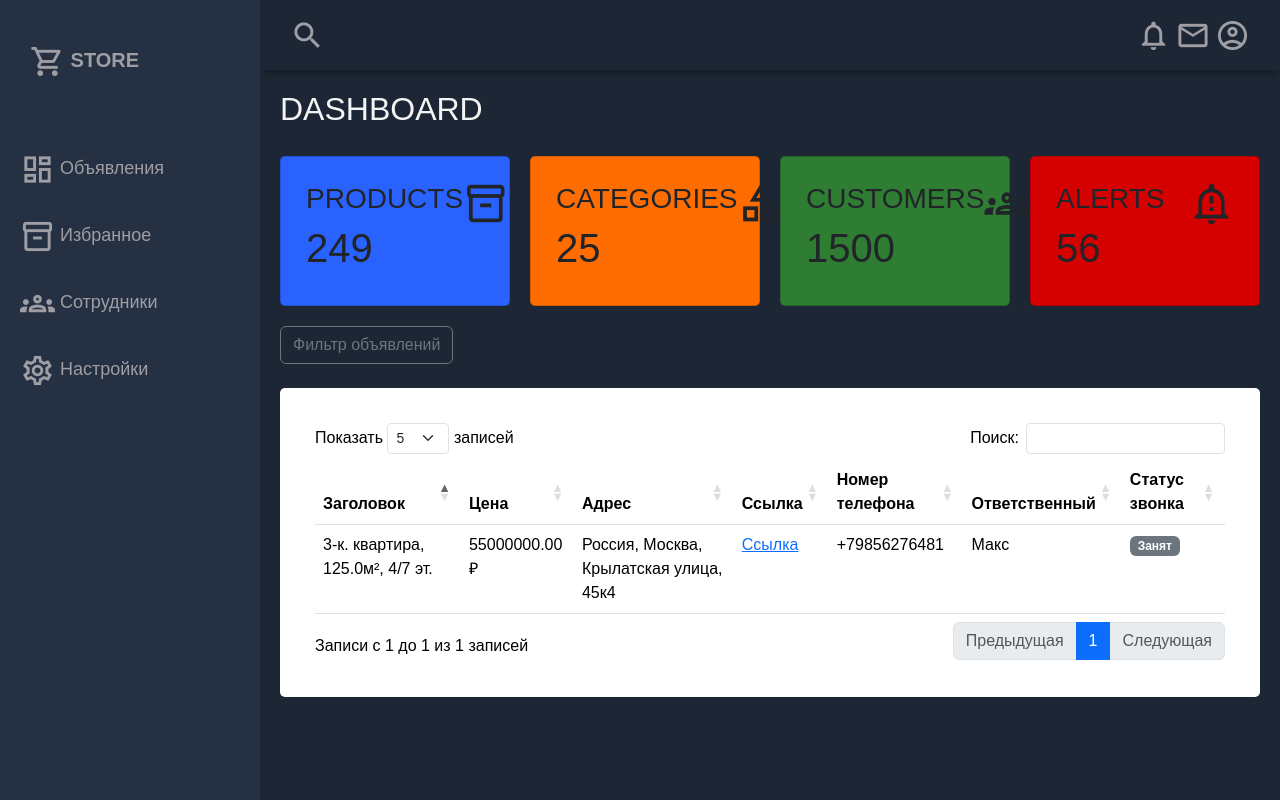
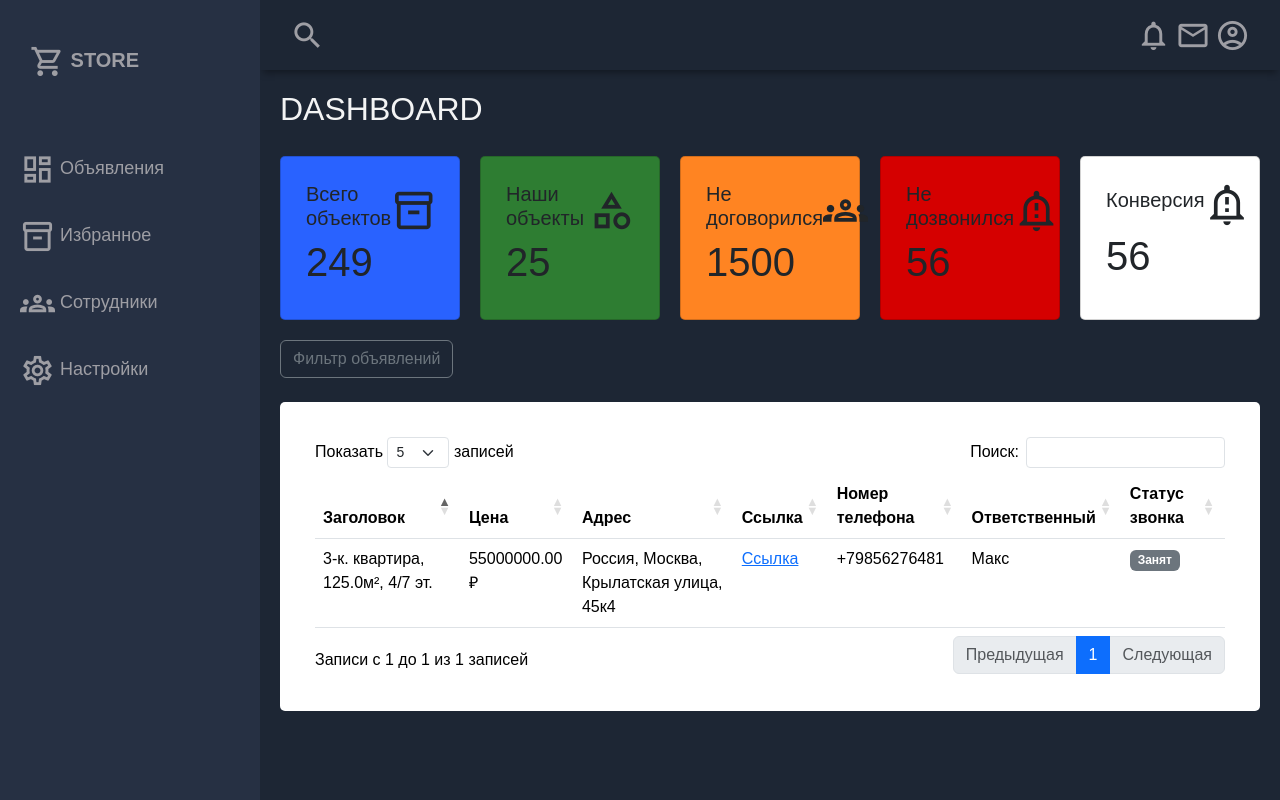
Before and after one commit to ubirust/crm_for_agent_django, a Django app: page /listings/ in a window 1280 px wide. Run offline with Django 5.2, Linux system fonts and the light colour scheme; data comes from the database, SQL or seed files in the repository; some libraries are stand-ins or nearby versions.

Commit message:
Доработал base.css, listing.html

```diff
--- a/crmproject/crmapp/static/css/base.css
+++ b/crmproject/crmapp/static/css/base.css
@@ -115,7 +115,7 @@
 
 .main-cards {
   display: grid;
-  grid-template-columns: 1fr 1fr 1fr 1fr;
+  grid-template-columns: 1fr 1fr 1fr 1fr 1fr;
   gap: 20px;
   margin: 20px 0;
 }
@@ -133,11 +133,11 @@
 }
 
 .card:nth-child(2) {
-  background-color: #ff6d00;
+  background-color: #2e7d32;
 }
 
 .card:nth-child(3) {
-  background-color: #2e7d32;
+  background-color: #ff8422;
 }
 
 .card:nth-child(4) {
--- a/crmproject/crmapp/templates/listing.html
+++ b/crmproject/crmapp/templates/listing.html
@@ -17,7 +17,7 @@
 
     <div class="card">
         <div class="card-inner">
-            <h3>PRODUCTS</h3>
+            <h5>Всего объектов</h5>
             <span class="material-icons-outlined">inventory_2</span>
         </div>
         <h1>249</h1>
@@ -25,7 +25,7 @@
 
     <div class="card">
         <div class="card-inner">
-            <h3>CATEGORIES</h3>
+            <h5>Наши объекты</h5>
             <span class="material-icons-outlined">category</span>
         </div>
         <h1>25</h1>
@@ -33,7 +33,7 @@
 
     <div class="card">
         <div class="card-inner">
-            <h3>CUSTOMERS</h3>
+            <h5>Не договорился</h5>
             <span class="material-icons-outlined">groups</span>
         </div>
         <h1>1500</h1>
@@ -41,7 +41,15 @@
 
     <div class="card">
         <div class="card-inner">
-            <h3>ALERTS</h3>
+            <h5>Не дозвонился</h5>
+            <span class="material-icons-outlined">notification_important</span>
+        </div>
+        <h1>56</h1>
+    </div>
+
+    <div class="card">
+        <div class="card-inner">
+            <h5>Конверсия</h5>
             <span class="material-icons-outlined">notification_important</span>
         </div>
         <h1>56</h1>
```
